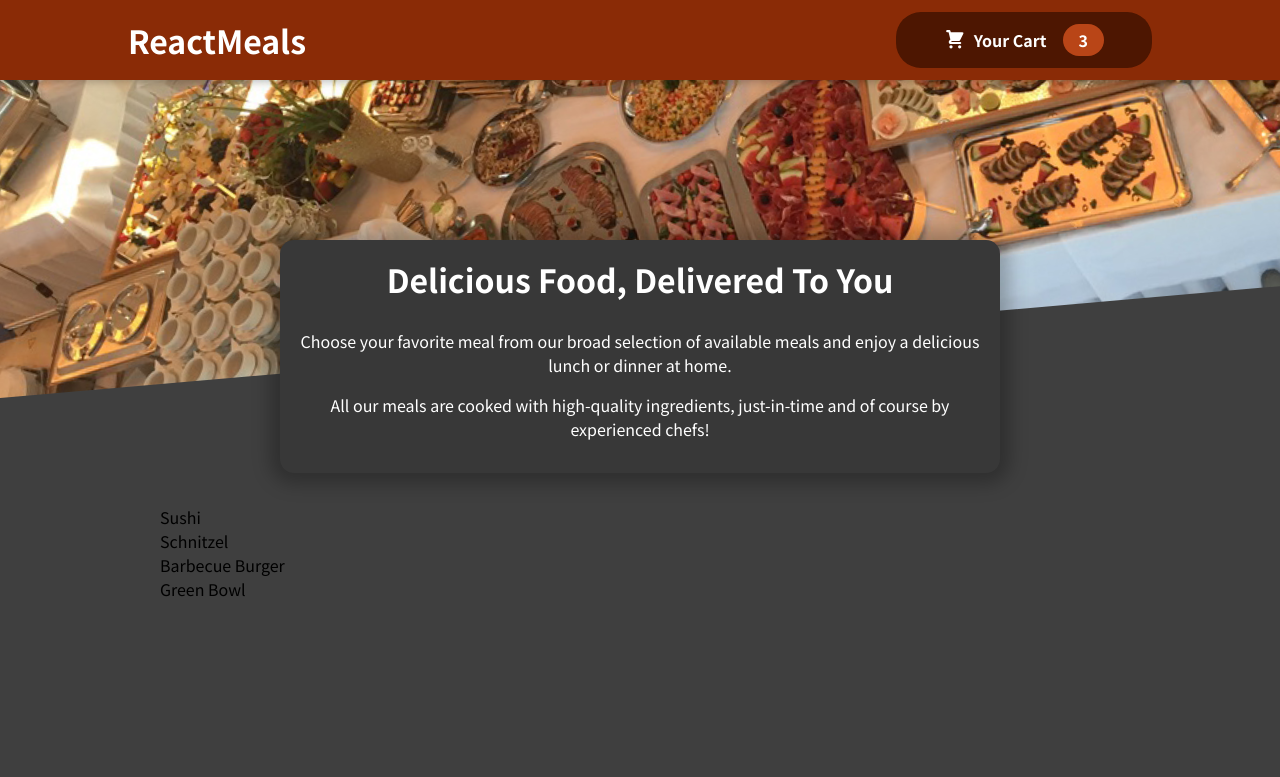
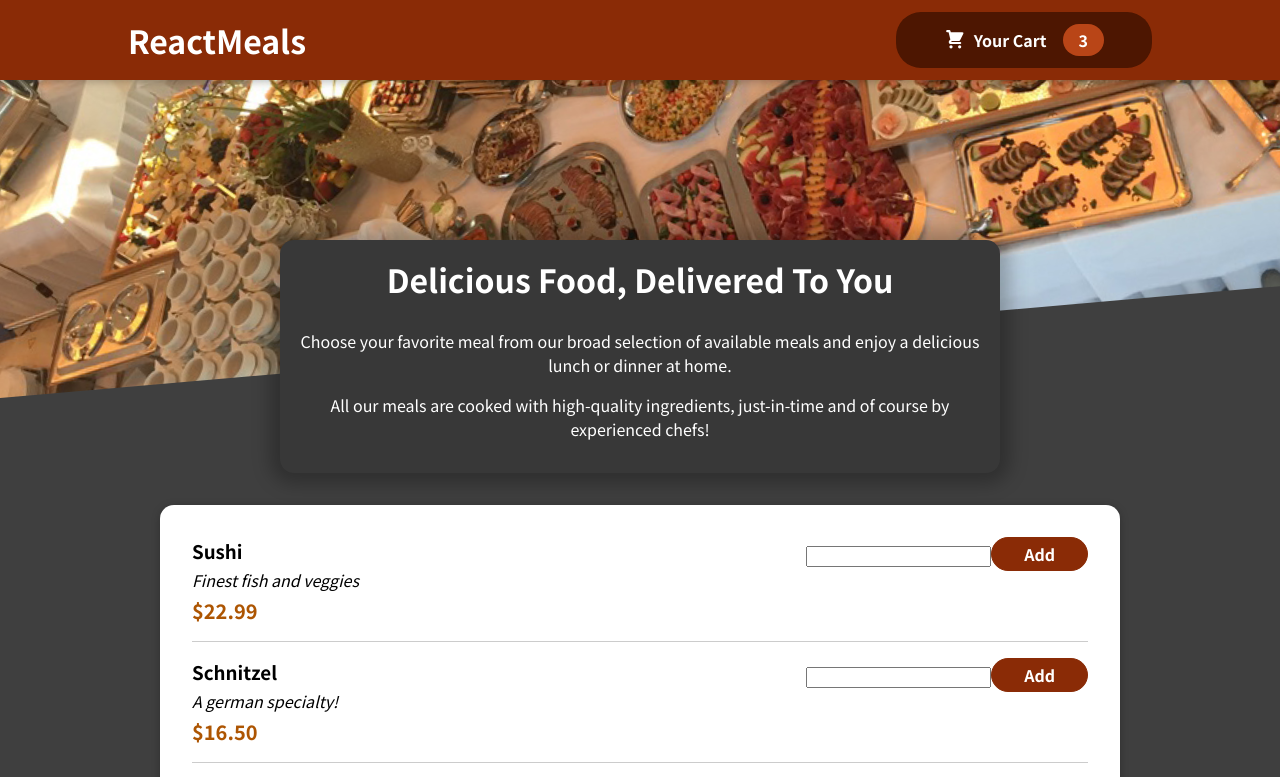
Before and after one commit to caseytite/react-udemy-course, a JavaScript app in the folder food-order-app/: page / in a window 1280 px wide. Shown: the top 777 px of the page. Built offline with nearby package versions, Linux system fonts and the light colour scheme.

Commit message:
Work on Meal components

```diff
--- a/food-order-app/src/components/Meals/AvailableMeals.js
+++ b/food-order-app/src/components/Meals/AvailableMeals.js
@@ -1,4 +1,6 @@
 import classes from "./AvailableMeals.module.css";
+import Card from "../UI/Card";
+import MealItem from "./MealItem/MealItem";
 
 const DUMMY_MEALS = [
   {
@@ -28,11 +30,13 @@
 ];
 
 const AvailableMeals = () => {
-  const meals = DUMMY_MEALS.map((meal) => <li>{meal.name}</li>);
+  const meals = DUMMY_MEALS.map((meal) => <MealItem key={meal.id} {...meal} />);
 
   return (
     <section className={classes.meals}>
-      <ul>{meals}</ul>
+      <Card>
+        <ul>{meals}</ul>
+      </Card>
     </section>
   );
 };
--- /dev/null
+++ b/food-order-app/src/components/Meals/MealItem/MealItem.js
@@ -0,0 +1,20 @@
+import classes from "./MealItem.module.css";
+import MealItemForm from "./MealItemForm";
+
+const MealItem = (props) => {
+  const { name, description, price } = props;
+  return (
+    <li className={classes.meal}>
+      <div>
+        <h3>{name}</h3>
+        <div className={classes.description}>{description}</div>
+        <div className={classes.price}>${price.toFixed(2)}</div>
+      </div>
+      <div>
+        <MealItemForm />
+      </div>
+    </li>
+  );
+};
+
+export default MealItem;
--- /dev/null
+++ b/food-order-app/src/components/Meals/MealItem/MealItem.module.css
@@ -0,0 +1,22 @@
+.meal {
+  display: flex;
+  justify-content: space-between;
+  margin: 1rem;
+  padding-bottom: 1rem;
+  border-bottom: 1px solid #ccc;
+}
+
+.meal h3 {
+  margin: 0 0 0.25rem 0;
+}
+
+.description {
+  font-style: italic;
+}
+
+.price {
+  margin-top: 0.25rem;
+  font-weight: bold;
+  color: #ad5502;
+  font-size: 1.25rem;
+}
--- /dev/null
+++ b/food-order-app/src/components/Meals/MealItem/MealItemForm.js
@@ -0,0 +1,12 @@
+import classes from "./MealItemForm.module.css";
+
+const MealItemForm = (props) => {
+  return (
+    <form className={classes.form}>
+      <input />
+      <button>Add</button>
+    </form>
+  );
+};
+
+export default MealItemForm;
--- /dev/null
+++ b/food-order-app/src/components/Meals/MealItem/MealItemForm.module.css
@@ -0,0 +1,20 @@
+.form {
+  text-align: right;
+}
+
+.form button {
+  font: inherit;
+  cursor: pointer;
+  background-color: #8a2b06;
+  border: 1px solid #8a2b06;
+  color: white;
+  padding: 0.25rem 2rem;
+  border-radius: 20px;
+  font-weight: bold;
+}
+
+.form button:hover,
+.form button:active {
+  background-color: #641e03;
+  border-color: #641e03;
+}
--- /dev/null
+++ b/food-order-app/src/components/UI/Card.js
@@ -0,0 +1,7 @@
+import classes from "./Card.module.css";
+
+const Card = (props) => {
+  return <div className={classes.card}>{props.children}</div>;
+};
+
+export default Card;
--- /dev/null
+++ b/food-order-app/src/components/UI/Card.module.css
@@ -0,0 +1,6 @@
+.card {
+  padding: 1rem;
+  box-shadow: 0 2px 8px rgba(0, 0, 0, 0.25);
+  border-radius: 14px;
+  background-color: white;
+}
```
